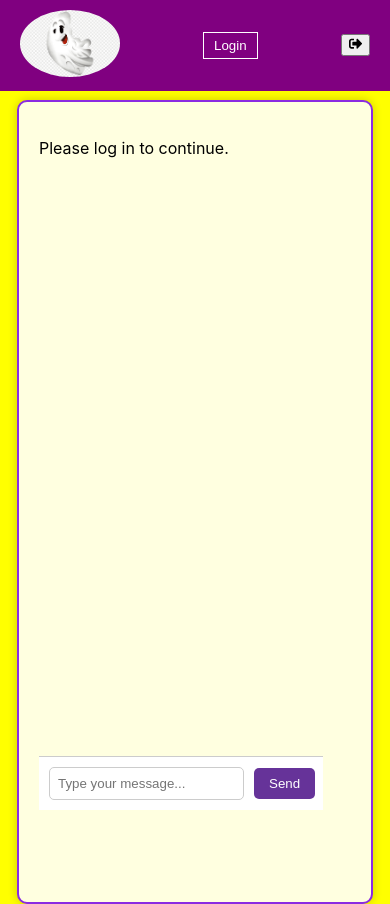
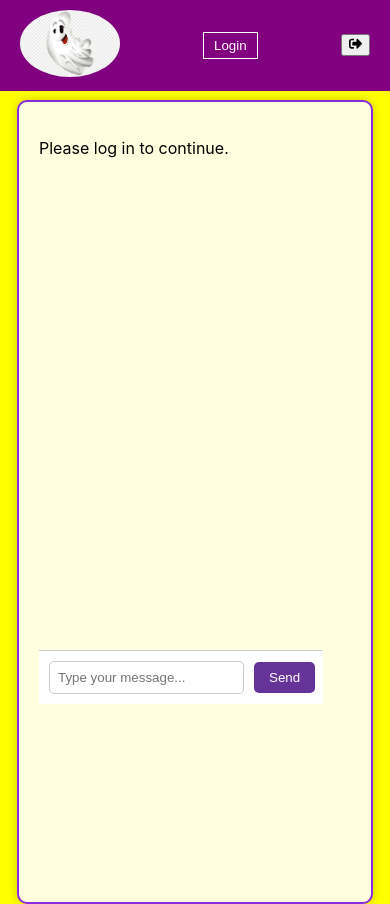
Before and after one commit to Mixchelle/chatboot, a React (Create React App) app in the folder front/: page /home in a window 390 px wide. Built offline with nearby package versions, Linux system fonts and the light colour scheme.

Commit message:
adcionei mais respostas

```diff
--- a/front/src/components/Home.css
+++ b/front/src/components/Home.css
@@ -123,7 +123,7 @@
     border-top: 1px solid #ccc;
     position: absolute;
     margin-bottom: 10px;
-    margin-top: 180%;
+    margin-top: 150%;
     margin-bottom: 10px;
     width: 75%;
   }
```
